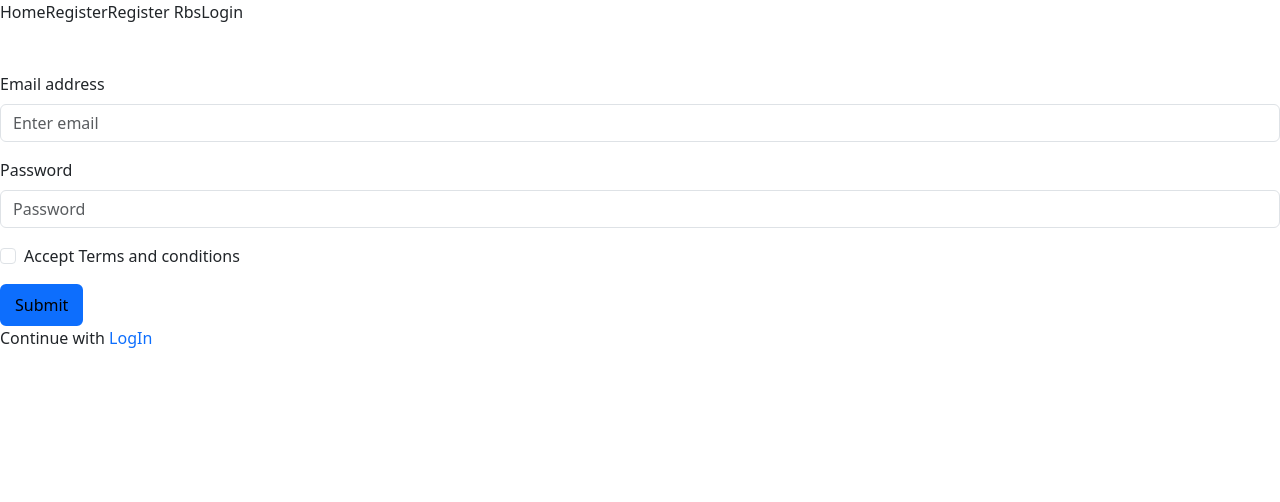
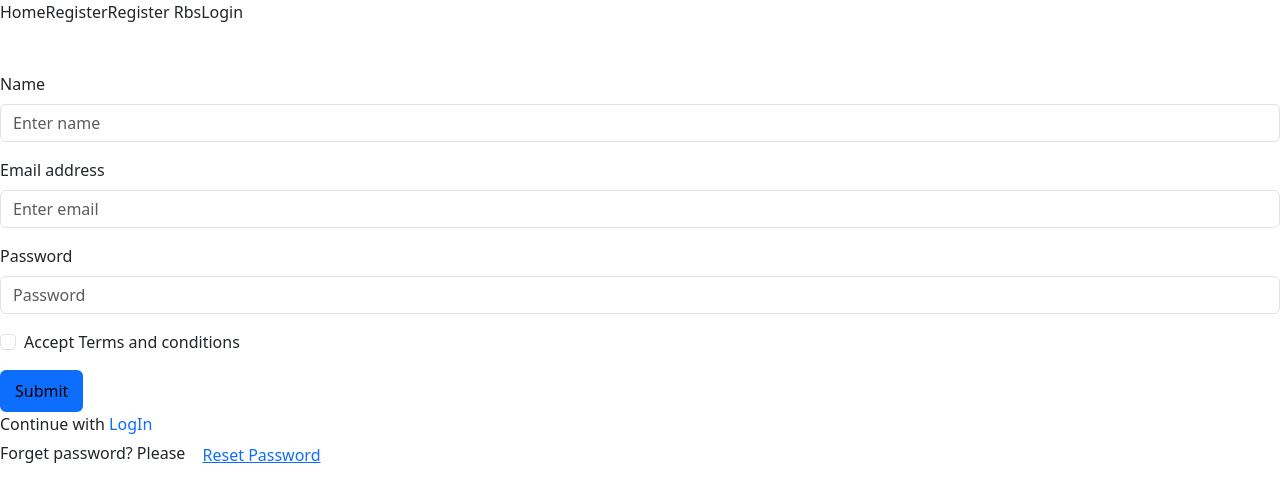
Before and after one commit to meraj2704/email-password-auth, a React (Vite) app: page /register-rbs in a window 1280 px wide. Shown: the top 502 px of the page. Built offline with nearby package versions, Linux system fonts and the light colour scheme.

Commit message:
rest email add - update profile

```diff
--- a/src/Components/RegisterRbs/RegisterRbs.jsx
+++ b/src/Components/RegisterRbs/RegisterRbs.jsx
@@ -1,7 +1,7 @@
-import React, { useState } from 'react';
+import React, { useRef, useState } from 'react';
 import Button from 'react-bootstrap/Button';
 import Form from 'react-bootstrap/Form';
-import{createUserWithEmailAndPassword, getAuth, sendEmailVerification } from 'firebase/auth'
+import{createUserWithEmailAndPassword, getAuth, sendEmailVerification, sendPasswordResetEmail, updateProfile } from 'firebase/auth'
 import app from '../../Firebase/firebase.config';
 import { Link } from 'react-router-dom';
 
@@ -9,13 +9,15 @@ import { Link } from 'react-router-dom';
 const RegisterRbs = () => {
     const [errorMessage,setErrorMessage] = useState('');
     const [successMessage,setSuccessMessage] = useState('');
+    const emailRef = useRef();
     const handleRegisterRbs = event =>{
 
         event.preventDefault();
         const email = event.target.email.value;
         const password = event.target.password.value;
+        const name = event.target.name.value;
         // errorMessage='';
-        console.log(email,password);
+        console.log(name,email,password);
         setSuccessMessage('');
         setErrorMessage('');
         if(!/(?=.*[a-z])/.test(password))
@@ -43,10 +45,12 @@ const RegisterRbs = () => {
         .then(result =>{
             const loggedUser = result.user;
             event.target.reset();
-            console.log(loggedUser);
+
             emailVarification(loggedUser);
+            updateProfileInfo(loggedUser,name)
             // errorMessage=null;
-
+            console.log(event);
+            console.log(loggedUser)
             setSuccessMessage('User added successfully.')
         })
         .catch(error =>{
@@ -59,16 +63,44 @@ const RegisterRbs = () => {
     const emailVarification = user => {
         sendEmailVerification(user)
         .then(result => {
-            console.log(result);
+            // console.log(result);
             alert('Please verify your email.')
+        })
+    }
+    const handleResetPassword = event =>{
+        console.log(emailRef.current.value)
+        const email = emailRef.current.value;
+        const auth = getAuth(app);
+        sendPasswordResetEmail(auth, email)
+        .then(()=>{
+            console.log('Send email for reset password')
+        })
+        .catch(error =>{
+            console.log(error.message);
+        })
+    }
+    const updateProfileInfo = (user, name) =>{
+        const auth = getAuth(app)
+        updateProfile(user, {
+            displayName: name
+        })
+        .then(()=>{
+            console.log('Update profile name')
+        })
+        .catch(error=>{
+            console.log(error.message)
         })
     }
     return (
         <div className='w-1/2 mx-auto mt-5'>
             <Form onSubmit={handleRegisterRbs}>
                 <Form.Group className="mb-3" controlId="formBasicEmail">
+                    <Form.Label>Name</Form.Label>
+                    <Form.Control type="text" required  name="name" placeholder="Enter name" />
+                </Form.Group>
+                <Form.Group className="mb-3" controlId="formBasicEmail">
                     <Form.Label>Email address</Form.Label>
-                    <Form.Control type="email" required  name="email" placeholder="Enter email" />
+                    <Form.Control type="email" required ref={emailRef}  name="email" placeholder="Enter email" />
                 </Form.Group>
 
                 <Form.Group className="mb-3" controlId="formBasicPassword">
@@ -81,7 +113,8 @@ const RegisterRbs = () => {
                 <Button  className='border-3 text-black' type="submit">
                     Submit
                 </Button>
-                <p>Continue with <Link className='text-primary' to='/login'>LogIn</Link></p>
+
+                <p>Continue with <Link  className='text-primary' to='/login'>LogIn</Link></p>
                 {
                     <div>
                         <p className='text-danger'>{errorMessage}</p>
@@ -89,6 +122,7 @@ const RegisterRbs = () => {
                     </div>
                 }
             </Form>
+            <p>Forget password? Please <button onClick={handleResetPassword} className='btn btn-link'>Reset Password</button></p>
         </div>
     );
 };
```
